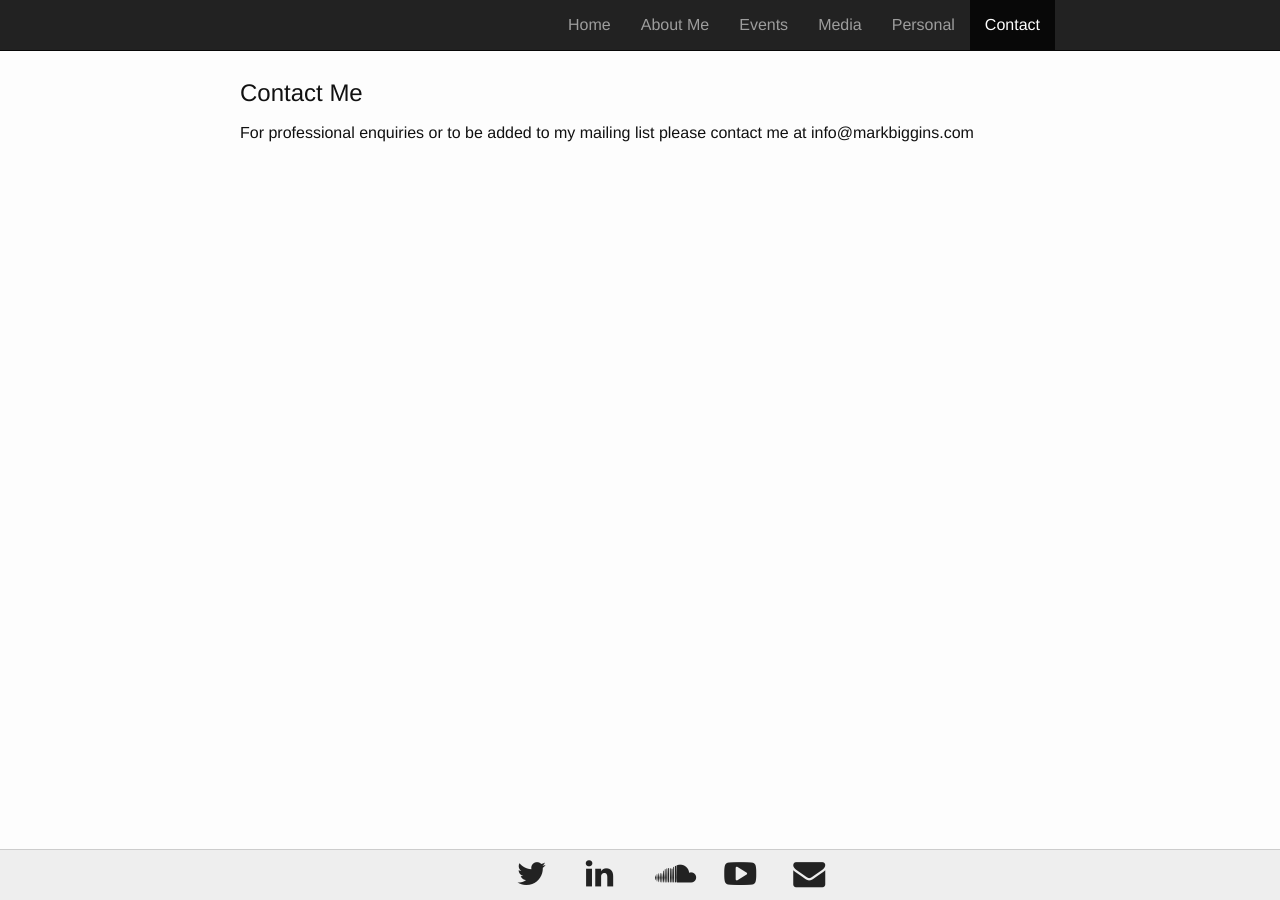
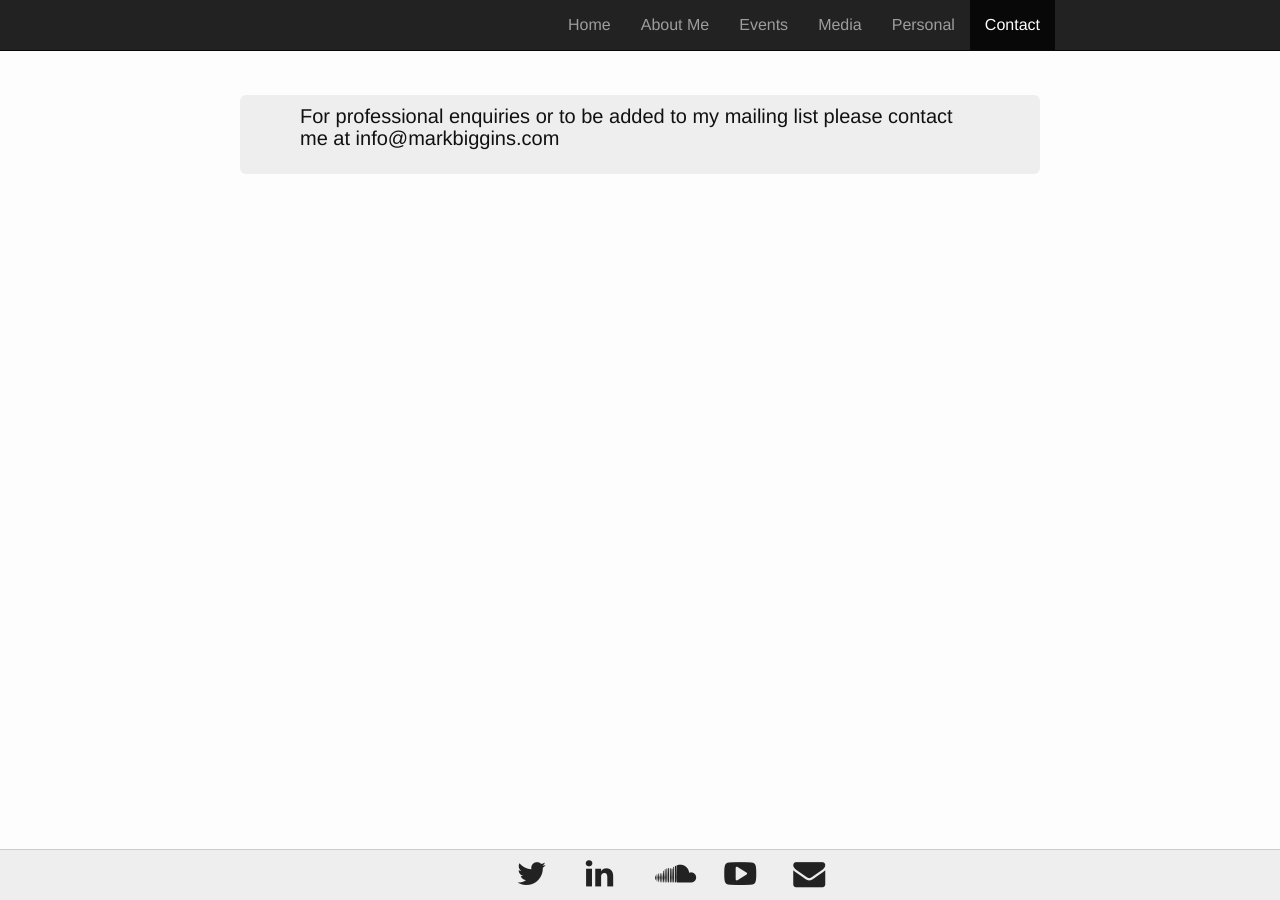
Before and after one commit to musicman10201/musicman10201.github.io, a Jekyll site: the page built from contact.md, in a window 1280 px wide. Built offline with Jekyll 4.4.1, drawn with Linux system fonts in a browser that asks for light colours.

Commit message:
Update contact.md

```diff
--- a/contact.md
+++ b/contact.md
@@ -1,6 +1,7 @@
 ---
 layout: default
-title: Contact Me
 permalink: /contact/
 ---
-For professional enquiries or to be added to my mailing list please contact me at info@markbiggins.com
+<div class="jumbotron">
+<h3>For professional enquiries or to be added to my mailing list please contact me at info@markbiggins.com</h3>
+</div>
```
